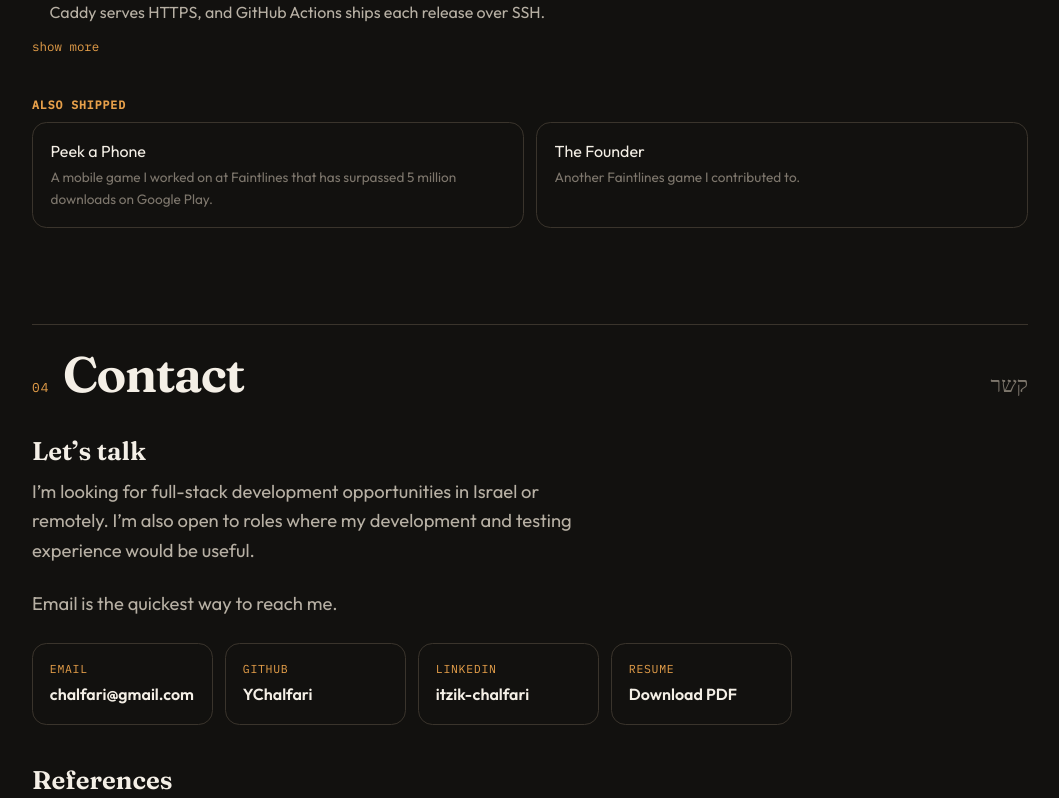
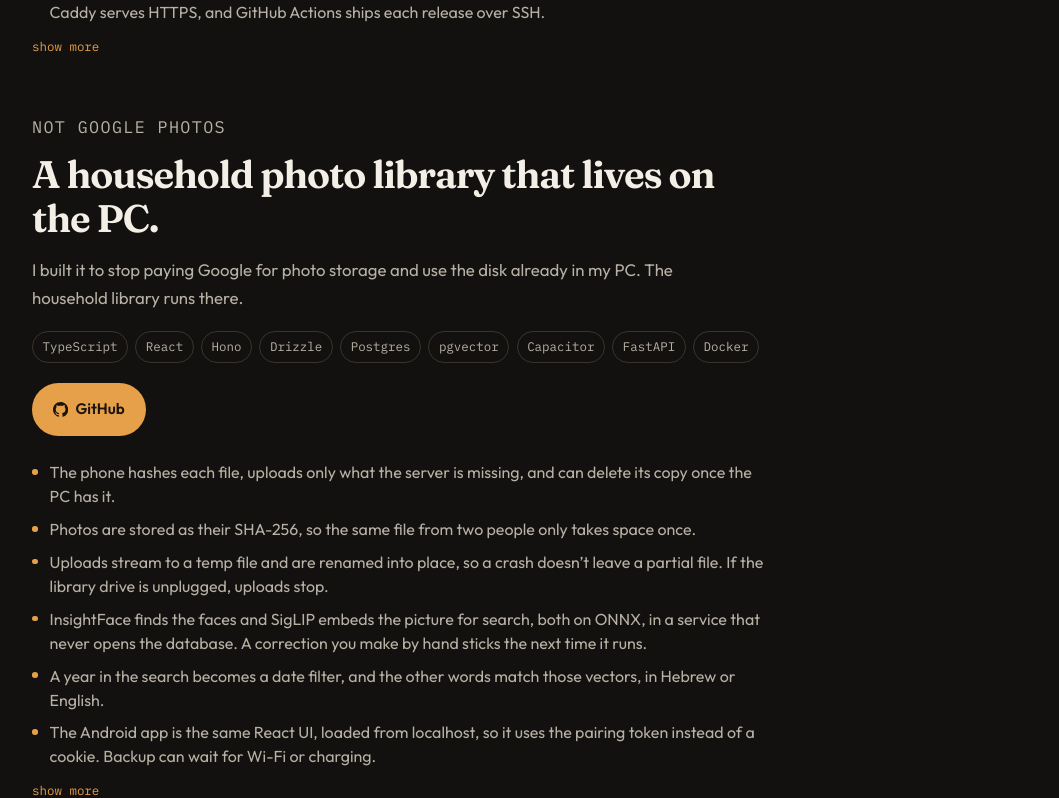
Before and after one commit to YChalfari/portfolio2, a React (Vite) app: page / in a window 1280 px wide. Shown: the part 6948-7746 px from the top of the page, without its empty margins (180-1239 px from the left). Built offline with nearby package versions, Linux system fonts and the light colour scheme; a web font is replaced by a local one.

Commit message:
add not google photos

```diff
--- a/src/data/projects.js
+++ b/src/data/projects.js
@@ -97,6 +97,32 @@
       },
     ],
   },
+  {
+    id: 'not-google-photos',
+    title: 'Not Google Photos',
+    summary: 'A household photo library that lives on the PC.',
+    description: 'I built it to stop paying Google for photo storage and use the disk already in my PC. The household library runs there.',
+    tech: ['TypeScript', 'React', 'Hono', 'Drizzle', 'Postgres', 'pgvector', 'Capacitor', 'FastAPI', 'Docker'],
+    points: [
+      'The phone hashes each file, uploads only what the server is missing, and can delete its copy once the PC has it.',
+      'Photos are stored as their SHA-256, so the same file from two people only takes space once.',
+      'Uploads stream to a temp file and are renamed into place, so a crash doesn’t leave a partial file. If the library drive is unplugged, uploads stop.',
+      'InsightFace finds the faces and SigLIP embeds the picture for search, both on ONNX, in a service that never opens the database. A correction you make by hand sticks the next time it runs.',
+      'A year in the search becomes a date filter, and the other words match those vectors, in Hebrew or English.',
+      'The Android app is the same React UI, loaded from localhost, so it uses the pairing token instead of a cookie. Backup can wait for Wi-Fi or charging.',
+      'Photo URLs are short-lived signatures. They load without a cookie, access is still checked, and the ETag is the file hash.',
+      'The Mac advertises itself with Bonjour, since Docker on a Mac can’t. The phone tries home first, and uses Tailscale or a Cloudflare Tunnel when it’s away.',
+      'The library uses the date in the photo, so a late-night shot stays on that day.',
+      'Thumbnails are separate WebP files, with a ThumbHash until the image loads. A job reads the EXIF and builds them.',
+      'Finding a similar face or photo is a nearest-neighbor search in Postgres, with an HNSW index. Thumbnail, recognition, memory, and cleanup jobs live there too, and are safe to retry.',
+      'A change to the app or the backup engine builds a signed APK onto a GitHub Release. Phones install it with Obtainium, and it updates in place only if every build uses the same key.',
+    ],
+    links: [
+      { label: 'GitHub', href: 'https://github.com/YChalfari/not-google-photos' },
+    ],
+    videos: [],
+    media: [],
+  },
 ];
 
 export const projectReels = projects.flatMap((project) =>
```
